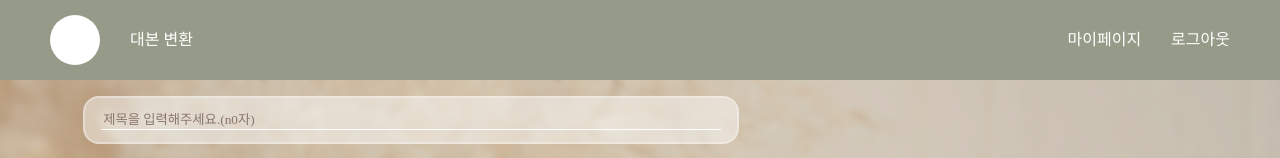
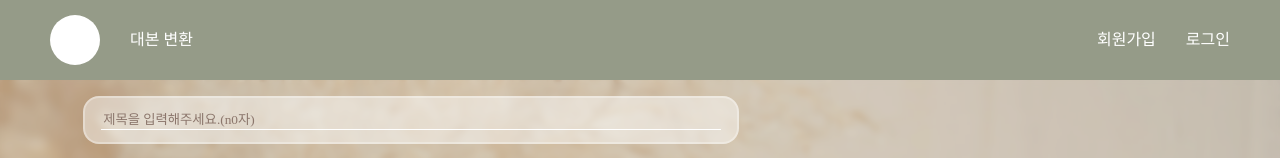
Before and after one commit to otcroz/DS-Volare_front-end, a React (Create React App) app: page /convert in a window 1280 px wide. Shown: the top 158 px of the page. Built offline with nearby package versions, Linux system fonts and the light colour scheme; the HTML template or start-up script is replaced by a standard one; a web font is replaced by a local one.

Commit message:
[fix] Modify isLogin state
Github issue #37

```diff
--- a/src/component/base/Navbar.tsx
+++ b/src/component/base/Navbar.tsx
@@ -7,7 +7,7 @@ const NavBar = () => {
   const navigate = useNavigate();
 
   // temp useState
-  const [isLogin, setIsLogin] = useState<Boolean>(true);
+  const [isLogin, setIsLogin] = useState<Boolean>(false);
   const [modalIsOpen, setModalIsOpen] = useState(false);
 
   const navigateConvertScript = () => {
```
